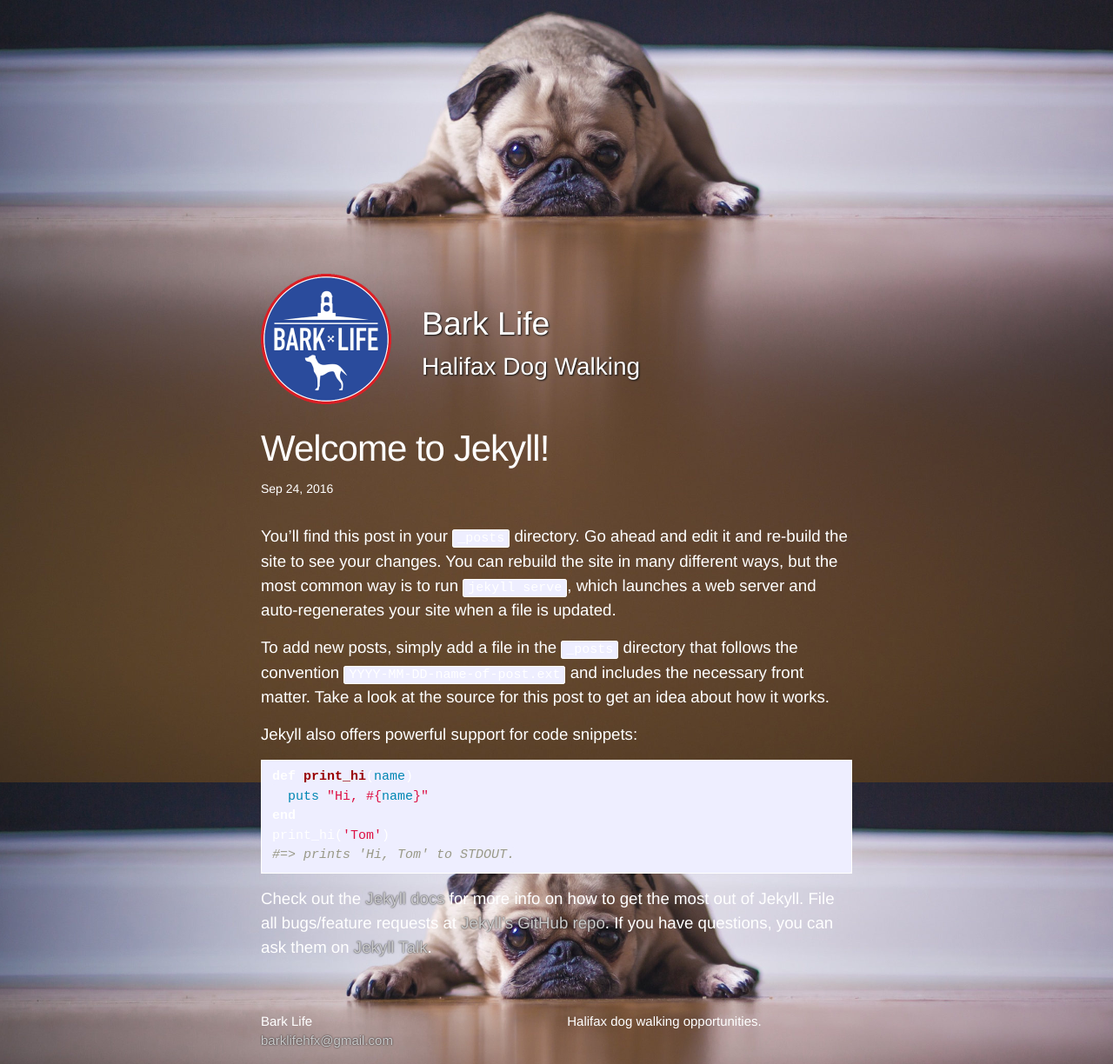
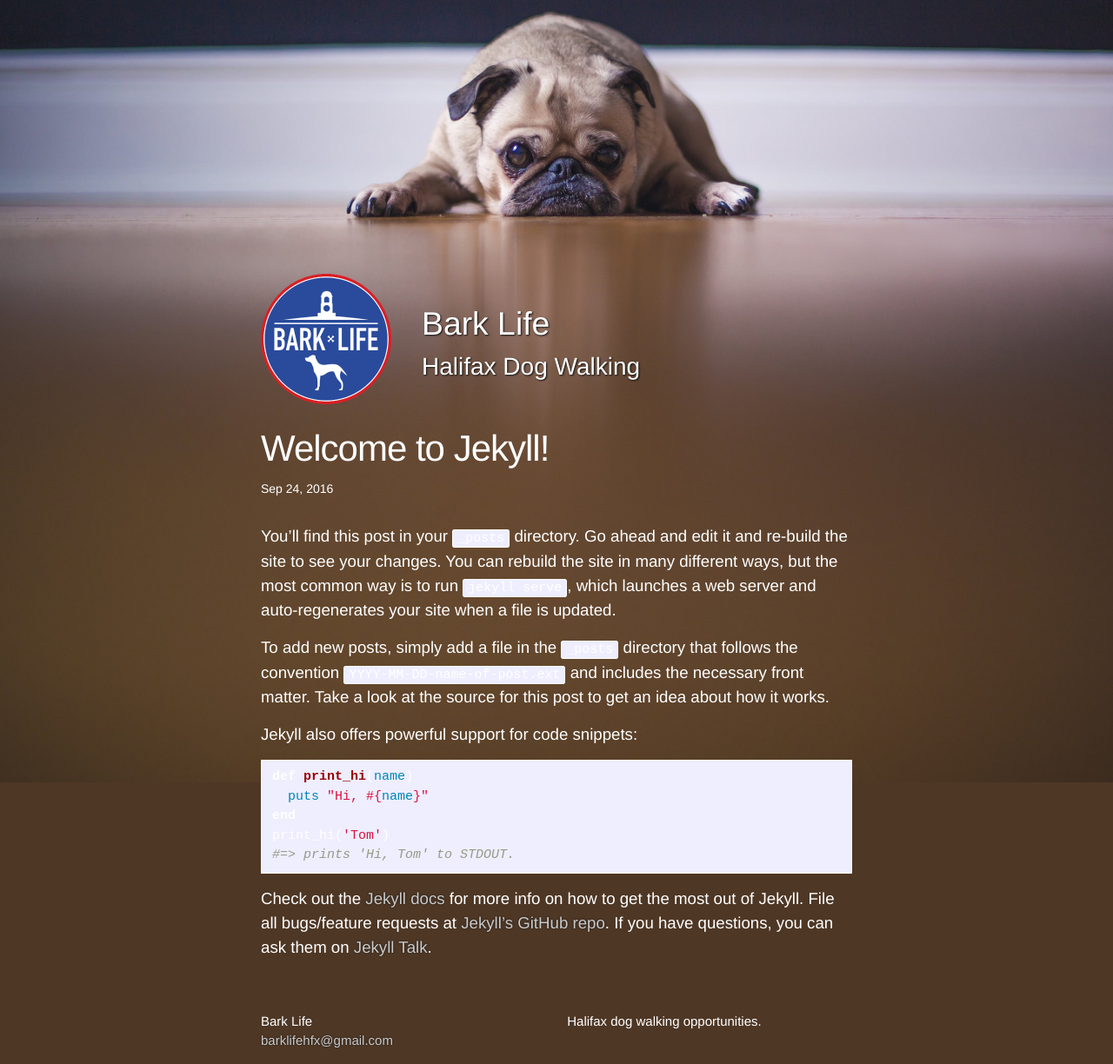
Before and after one commit to bozdoz/barklifehfx, a Jekyll site: the page built from _posts/2016-09-23-welcome-to-jekyll.markdown, in a window 1280 px wide. Shown: the whole page at 87% size. Built offline with Jekyll 4.4.1, drawn with Linux system fonts in a browser that asks for light colours.

Commit message:
better coloring,padding for mobile, maybe

```diff
--- a/_config.yml
+++ b/_config.yml
@@ -1,26 +1,17 @@
-# Welcome to Jekyll!
-#
-# This config file is meant for settings that affect your whole blog, values
-# which you are expected to set up once and rarely edit after that. If you find
-# yourself editing these this file very often, consider using Jekyll's data files
-# feature for the data you need to update frequently.
-#
-# For technical reasons, this file is *NOT* reloaded automatically when you use
-# 'jekyll serve'. If you change this file, please restart the server process.
-
-# Site settings
-# These are used to personalize your new site. If you look in the HTML files,
-# you will see them accessed via {{ site.title }}, {{ site.email }}, and so on.
-# You can create any custom variable you would like, and they will be accessible
-# in the templates via {{ site.myvariable }}.
 title: Bark Life
+subtitle: Halifax Dog Walking
 email: barklifehfx@gmail.com
+phone: 1-902-888-8888
 description: > # this means to ignore newlines until "baseurl:"
   Halifax dog walking opportunities.
-baseurl: "" # the subpath of your site, e.g. /blog
-url: "" # the base hostname & protocol for your site
 
-# Build settings
+###
+### Probably shouldn't edit the settings below
+###
+
+baseurl: ""
+url: ""
+
 markdown: kramdown
 #theme: minima
 
--- a/_includes/header.html
+++ b/_includes/header.html
@@ -11,8 +11,12 @@
         href="#"
         rel="home">{{ site.title | escape }}</a>
 
-      <h1>Bark Life</h1>
-      <h2>Halifax Dog Walking</h2>
+      {% if site.title %}
+      <h1>{{ site.title | escape }}</h1>
+      {% endif %}
+      {% if site.subtitle %}
+      <h2>{{ site.subtitle | escape }}</h2>
+      {% endif %}
     </div>
 
     {% if false %}
--- a/_sass/_style.scss
+++ b/_sass/_style.scss
@@ -1,18 +1,22 @@
 * {
 	box-sizing: border-box;
 }
+
+$backgroundcolor : #4e3725;
 
 html,
 body {
 	width: 100%;
 	height: 100%;
+	background: $backgroundcolor;
 }
 body {
 	font-size: 14pt;
 	padding-top:325px;
 	padding-top:35vh;
+	padding-bottom:25px;
 	background-image: url(/assets/background.jpg);
-	background-color: transparent;
+	background-color: $backgroundcolor;
 	background-size: cover;
 	background-position: 50% 0%;
 	background-repeat: no-repeat;
@@ -62,3 +66,23 @@
     	margin-right:35px;
     }
 }
+
+@include media-query($on-palm) {
+    .site-header {
+    	text-align: center;
+    	.site-logo {
+    		float:none;
+    		margin:0;
+    	}
+    	h1 {
+    		font-size:21pt;
+    	}
+    	h2 {
+    		font-size:16pt;
+    	}
+    	h1,h2 {
+    		display: block;
+    		padding:0;
+		}
+	}
+}
```
